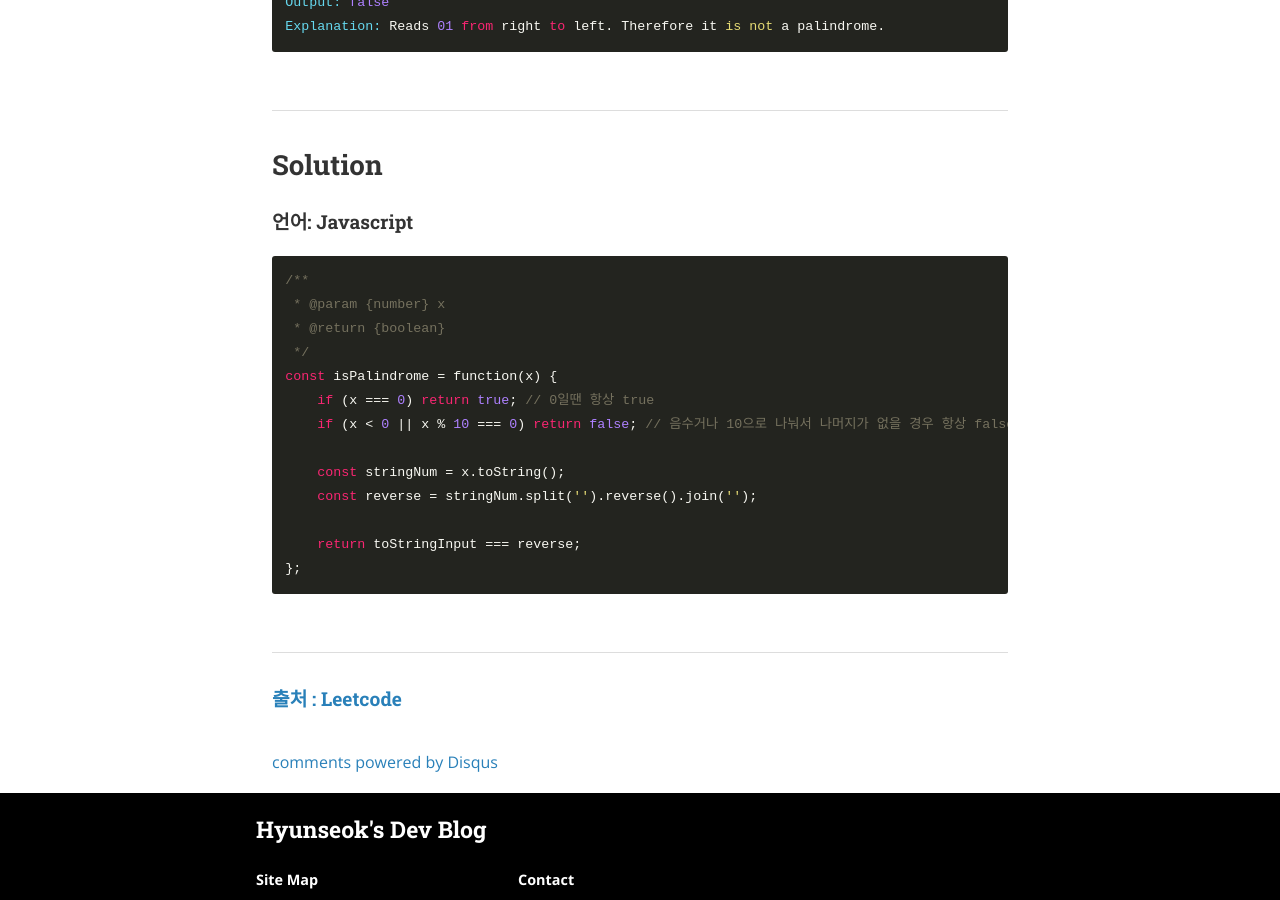
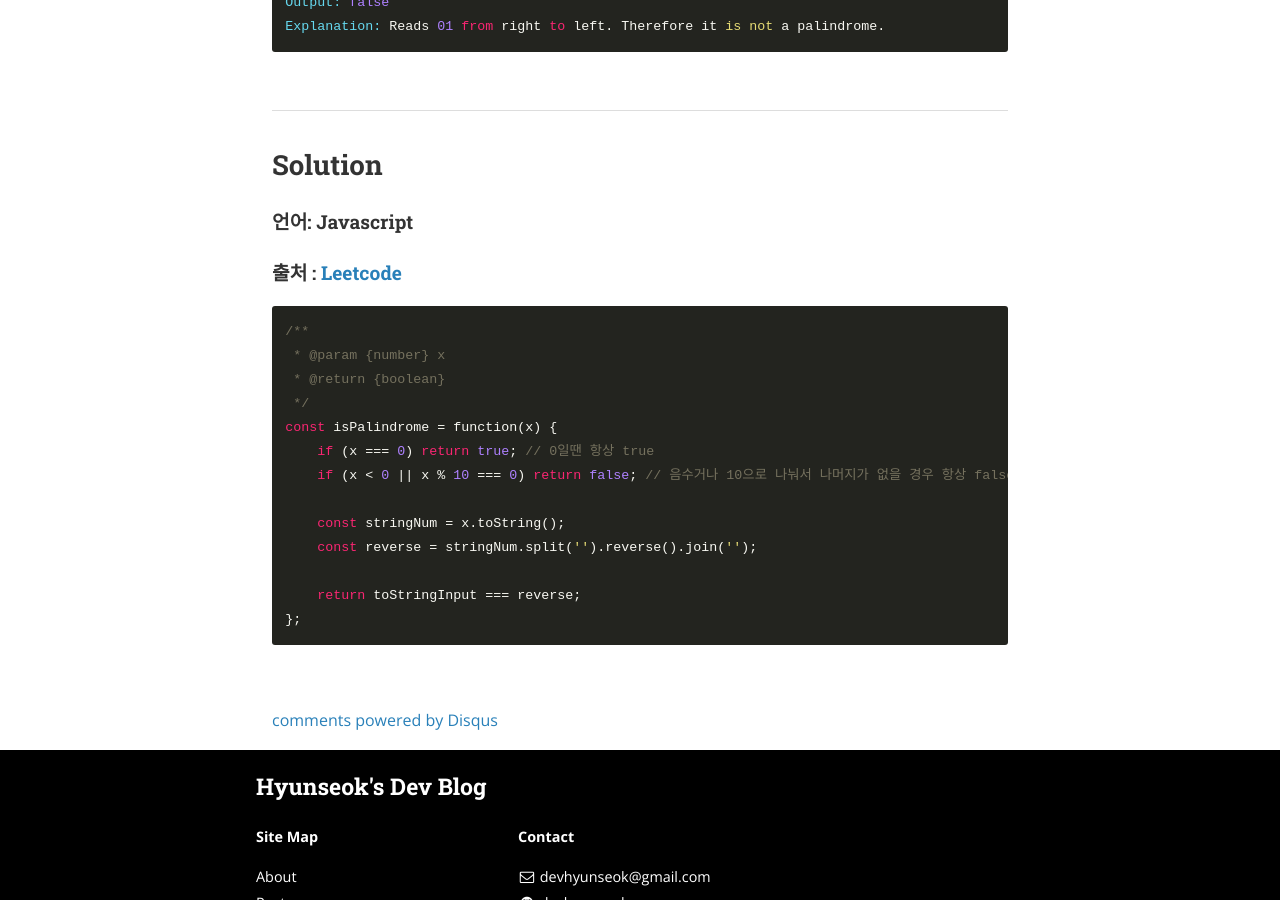
Before and after one commit to devhyunseok/devhyunseok.github.io, a Jekyll site: the page built from _posts/algorithm/2019-08-03-palindrome-number.markdown, in a window 1280 px wide and 900 px high, scrolled down 1153 px. Built offline with Jekyll 4.4.1, drawn with Linux system fonts in a browser that asks for light colours; nearby versions of some CDN libraries; comment, search, counter and statistics services are not loaded; some of the changed lines change nothing that is shown.

Commit message:
내용 수정

```diff
--- a/_posts/algorithm/2019-08-03-palindrome-number.markdown
+++ b/_posts/algorithm/2019-08-03-palindrome-number.markdown
@@ -43,6 +43,7 @@
 
 <h2>Solution</h2>
 <h4>언어: Javascript</h4>
+<h4>출처 : <a href="https://leetcode.com/problems/palindrome-number/">Leetcode</a></h4>
 <pre>
 <code>/**
  * @param {number} x
@@ -59,6 +60,3 @@
 };
 </code>
 </pre>
-
----
-<h4><a href="https://leetcode.com/problems/palindrome-number/">출처 : Leetcode</a></h4>
```
Also changed, not shown: _posts/seminar/2019-07-22-imperative-versus-declarative.markdown (renamed from _posts/2019-07-22-imperative-versus-declarative.markdown).
